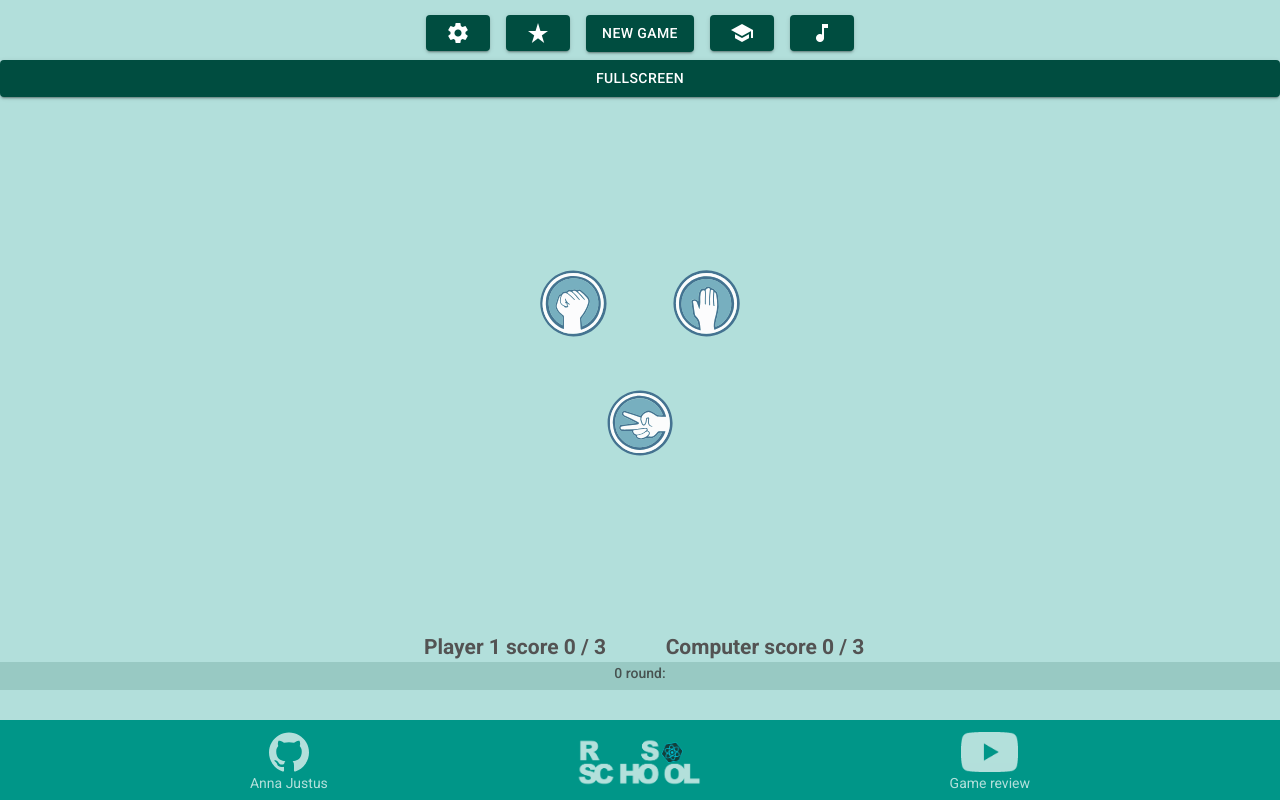
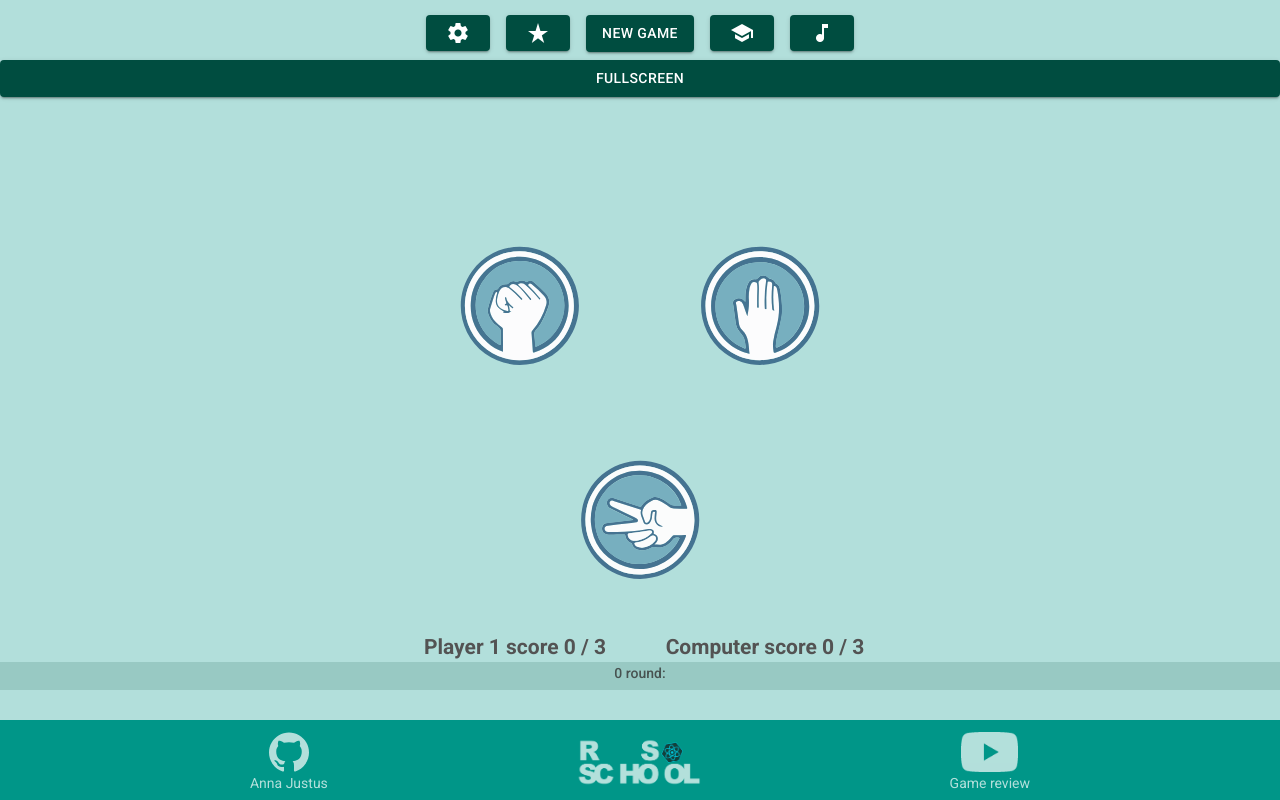
Before and after one commit to Iogsotot/react-game, a React (Create React App) app: page / in a window 1280 px wide. Built offline with nearby package versions, Linux system fonts and the light colour scheme.

Commit message:
feat: add adaptive

```diff
--- a/src/App.scss
+++ b/src/App.scss
@@ -9,9 +9,10 @@ $primary: #b2dfdb;
 
 
   main {
+    position: relative;
     display: flex;
     flex-direction: column;
-    justify-content: space-between;
+    justify-content: center;
     height: 100%;
     width: 100%;
     // max-width: 500px;
--- a/src/components/Game/Game.scss
+++ b/src/components/Game/Game.scss
@@ -1,11 +1,14 @@
 $darkest: #004d40;
 $dark: #009688;
-$primary:#b2dfdb;
+$primary: #b2dfdb;
 
 .stats-string {
+  position: absolute;
+  bottom: 0;
+
   display: grid;
   grid-gap: 0;
-  grid-template-columns: minmax(max-content, 250px) minmax(max-content, 250px);
+  grid-template-columns: minmax(max-content, 25rem) minmax(max-content, 25rem);
   width: 100%;
   grid-template-rows: repeat(2, auto);
   justify-items: center;
@@ -18,7 +21,7 @@ $primary:#b2dfdb;
     grid-column-end: 3;
 
     display: grid;
-    grid-template-columns: minmax(max-content, 250px) minmax(max-content, 250px);
+    grid-template-columns: minmax(max-content, 25rem) minmax(max-content, 25rem);
     width: 100%;
     grid-template-rows: 2.8rem 3rem;
   }
@@ -74,9 +77,15 @@ $primary:#b2dfdb;
   display: grid;
   grid-template-columns: 1fr 1fr 1fr;
   grid-template-rows: 1fr 0.1fr 1fr;
-  height: 20rem;
-  width: 20rem;
-  margin: auto;
+  // height: 20rem;
+  // width: 20rem;
+  height: 45vmin;
+  width: 45vmin;
+
+  // aspect-ratio: 1/1;
+  // height: auto;
+  // margin: 1rem auto;
+  margin: auto auto 10rem;
 
   // animation: 7s infinite spin linear;
 
@@ -133,3 +142,12 @@ $primary:#b2dfdb;
     top: 100px;
   }
 }
+
+@media (min-height: 680px) {
+  .battlefield {
+    // aspect-ratio: 1/1;
+    // height: auto;
+    // // width: auto;
+    margin: auto;
+  }
+}
--- a/src/components/Modals/Modal.scss
+++ b/src/components/Modals/Modal.scss
@@ -256,3 +256,19 @@ $lightest: #e1f5fe;
   transform: scale(1);
   opacity: 1;
 }
+
+@media (min-height: 720px) {
+  .modal {
+    padding-top: 10rem;
+  }
+  .modal__body {
+    width: 50rem;
+    // height: ;
+  }
+}
+
+@media (min-height: 768px) {
+  .modal {
+    padding-top: 10vmin;
+  }
+ }
--- a/src/index.scss
+++ b/src/index.scss
@@ -19,6 +19,10 @@ body {
   -moz-osx-font-smoothing: grayscale;
   font-size: 1.4rem;
   background-color: $primary;
+
+  .material-icons {
+    font-size: 2.4rem;
+  }
 }
 
 .App__header,
@@ -88,3 +92,10 @@ body {
     }
   }
 }
+
+@media (min-height: 1200px) {
+  html {
+    font-size: 14px;
+    // color: brown;
+  }
+}
```
